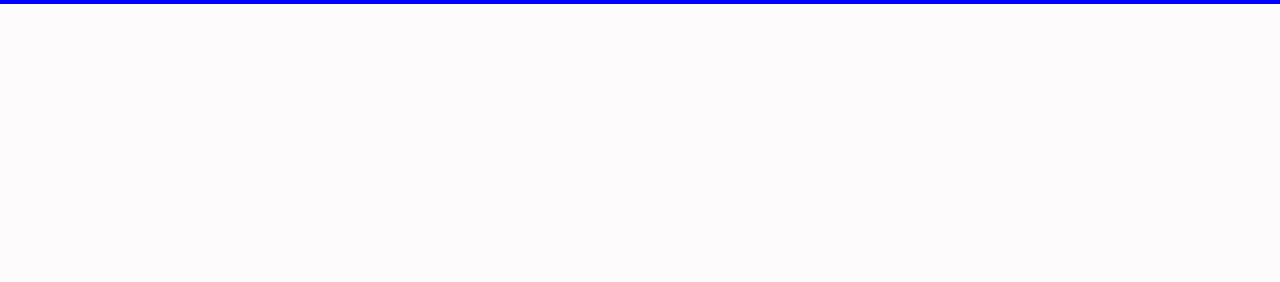
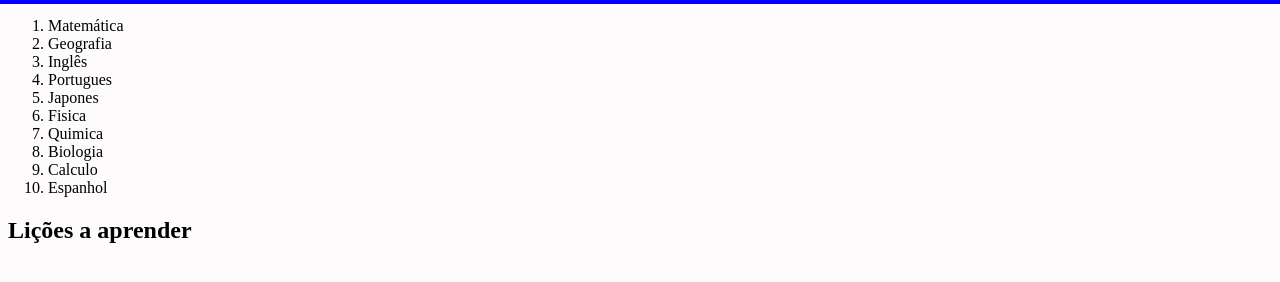
Before and after one commit to sergioajiki/lesson-learned, a website: page index.html in a window 1280 px wide. Shown: the part 76-358 px from the top of the page. Drawn offline with Linux system fonts and the light colour scheme.

Commit message:
requisito 4

```diff
--- a/index.html
+++ b/index.html
@@ -12,5 +12,26 @@
         <h1 id="titulo">Título da página</h1>
         </div>
         </Header>
+        <!-- Adicione uma foto sua à página -->
+        <img src="" alt="minha_foto">
+
+        <!-- Adicione uma lista de lições aprendidas à página -->
+        <h2>Lições Aprendidas</h2>
+        <ol id="licoes_aprendidas">
+            <li>Matemática</li>
+            <li>Geografia</li>
+            <li>Inglês</li>
+            <li>Portugues</li>
+            <li>Japones</li>
+            <li>Fisica</li>
+            <li>Quimica</li>
+            <li>Biologia</li>
+            <li>Calculo</li>
+            <li>Espanhol</li>
+        </ol>
+
+        <h2>Lições a aprender</h2>
+
+
     </body>
 </html>
--- a/style.css
+++ b/style.css
@@ -13,3 +13,6 @@ body {
 #titulo {
 
 }
+#licoes_aprendidas {
+
+}
```
Lines whose indentation alone changed are shown as unchanged.
